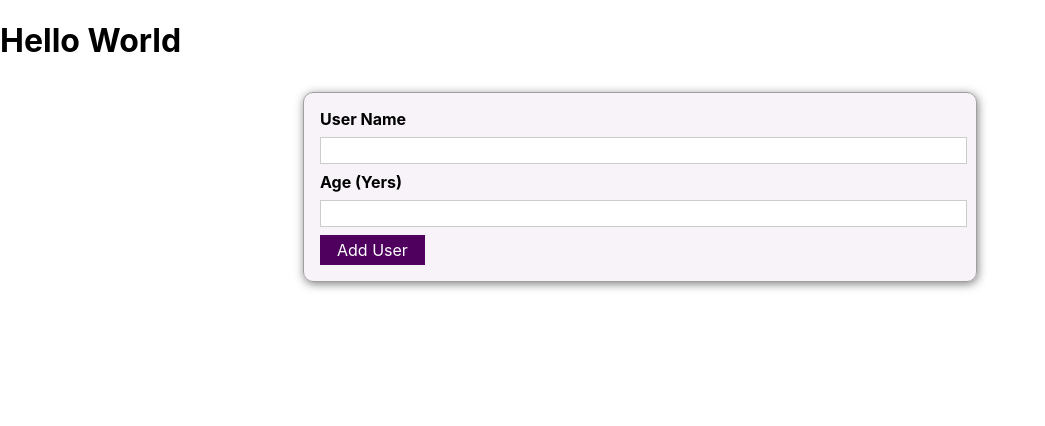
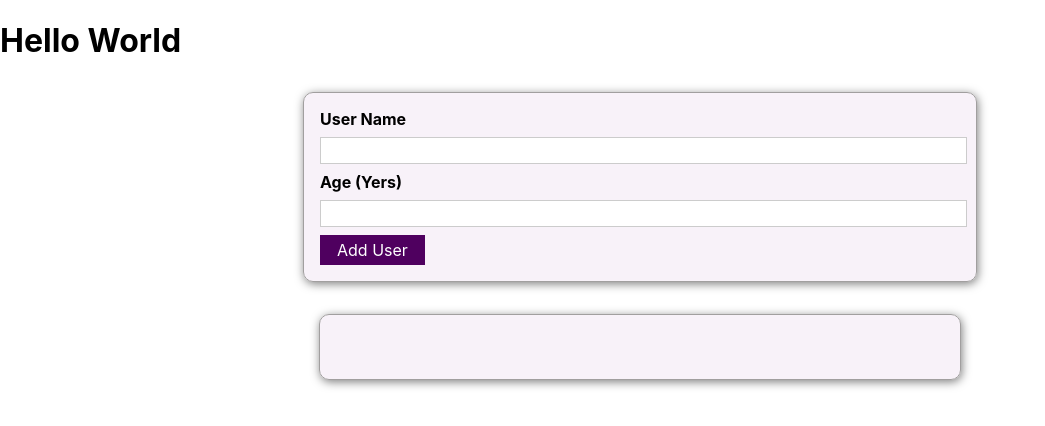
Before and after one commit to ArekeL/adding-user, a React (Create React App) app: page / in a window 1280 px wide. Shown: the top 426 px of the page, without its empty margins (0-1045 px from the left). Built offline with nearby package versions, Linux system fonts and the light colour scheme.

Commit message:
Adding Users List component

```diff
--- a/src/App.js
+++ b/src/App.js
@@ -1,10 +1,12 @@
 import AddUser from "./components/Users/AddUser";
+import UsersList from "./components/Users/UsersList";
 
 function App() {
 	return (
 		<div className='App'>
 			<h1>Hello World</h1>
 			<AddUser />
+			<UsersList users={[]} />
 		</div>
 	);
 }
--- /dev/null
+++ b/src/components/Users/UsersList.js
@@ -0,0 +1,19 @@
+import Card from "../UI/Card";
+
+import styles from "./UsersList.module.css";
+
+const UsersList = (props) => {
+	return (
+		<Card className={styles.users}>
+			<ul>
+				{props.users.map((user) => (
+					<li>
+						{user.name} ({user.age} years old)
+					</li>
+				))}
+			</ul>
+		</Card>
+	);
+};
+
+export default UsersList;
--- /dev/null
+++ b/src/components/Users/UsersList.module.css
@@ -0,0 +1,16 @@
+.users {
+	margin: 2rem auto;
+	width: 90%;
+	max-width: 40rem;
+}
+
+.users ul {
+	list-style: none;
+	padding: 1rem;
+}
+
+.users li {
+	border: 1px solid #ccc;
+	margin: 0.5rem 0;
+	padding: 0.5rem;
+}
```
